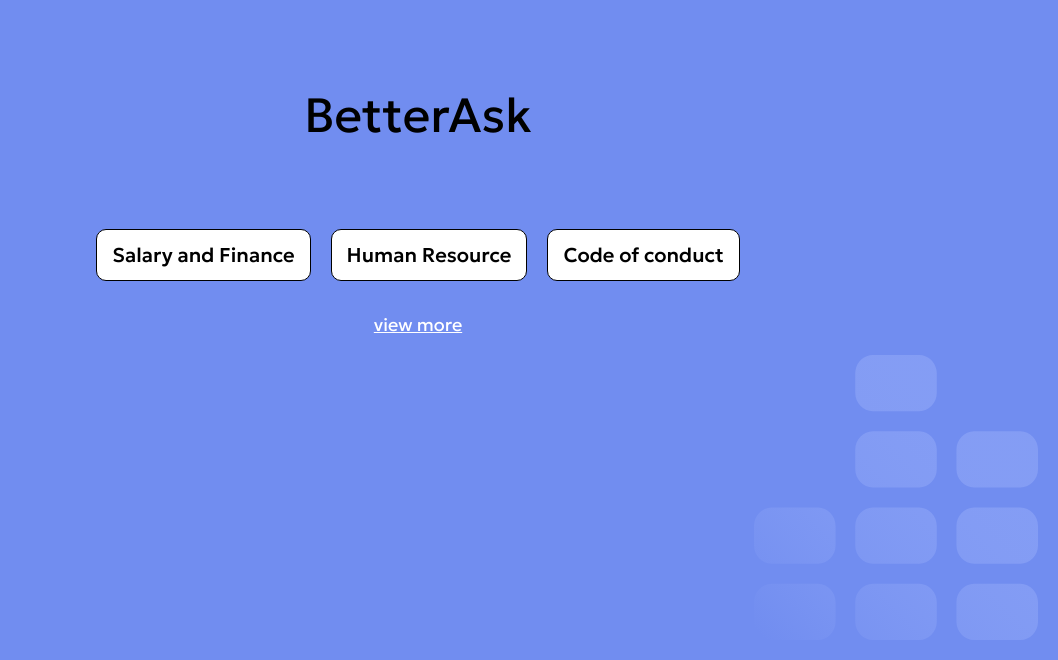
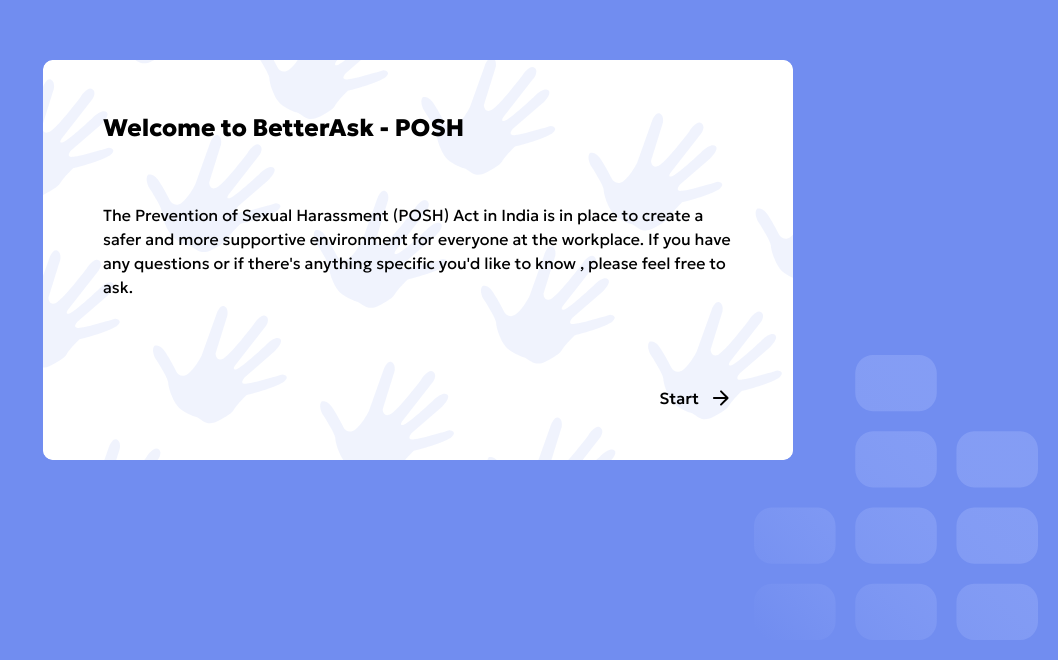
Before and after one commit to Sam05hitha/BetterAsk, a Next.js app: page / in a window 1280 px wide. Shown: the part 140-800 px from the top of the page, without its empty margins (222-1280 px from the left). Built offline with nearby package versions, Linux system fonts and the light colour scheme.

Commit message:
update/input landing page

```diff
--- a/app/_components/ActionButtons/ActionButtons.tsx
+++ b/app/_components/ActionButtons/ActionButtons.tsx
@@ -2,10 +2,9 @@
 
 import React from "react";
 import style from "./actionButton.module.scss";
-import { Button } from "@/app/_components";
+import { Button, ToolTip } from "@/app/_components";
 import AddOutlinedIcon from "@mui/icons-material/AddOutlined";
 import KeyboardReturnRoundedIcon from "@mui/icons-material/KeyboardReturnRounded";
-import Tooltip from "../Tooltip/Tooltip";
 import useTooltip from "@/app/_hooks/useTooltip";
 
 type TActionButtons = {
@@ -49,7 +48,7 @@
         color="white"
       >
         <KeyboardReturnRoundedIcon />
-        <Tooltip show={showBackTooltip} text="go back" />
+        <ToolTip show={showBackTooltip} text="go back" />
       </Button>
     </div>
   );
--- /dev/null
+++ b/app/_components/StartSpaceCard/StartSpaceCard.tsx
@@ -0,0 +1,108 @@
+"use client";
+
+import React, { useState } from "react";
+import style from "./start_space_card.module.scss";
+import KeyboardBackspaceRoundedIcon from "@mui/icons-material/KeyboardBackspaceRounded";
+import ArrowForwardRoundedIcon from "@mui/icons-material/ArrowForwardRounded";
+import { ChatInput } from "@/app/space/_components";
+import { useRouter } from "next/navigation";
+
+const slides = [
+  {
+    id: 0,
+    isLast: true,
+    p1: "The Prevention of Sexual Harassment (POSH) Act in India is in place to create a safer and more supportive environment for everyone at the workplace. If you have any questions or if there's anything specific you'd like to know , please feel free to ask.",
+    p2: "",
+    title: "Welcome to BetterAsk - POSH",
+  },
+  {
+    id: 1,
+    isInput: true,
+    p1: "Your feelings and inquiries are valid, and it's important to ensure that everyone feels secure and respected. If you or someone you know is dealing with a situation related to this, there are mechanisms in place for support and resolution.",
+    p2: "Remember that you are not alone, and seeking information is a positive step toward understanding and empowerment.",
+    title: "",
+  },
+];
+
+interface ISlide {
+  slideId: number;
+}
+
+export default function StartSpaceCard() {
+  const [slide, setSlide] = useState<ISlide>({
+    slideId: 0,
+  });
+  const [startChatInputValue, setStartChatInputValue] = useState<string>("");
+  const router = useRouter();
+
+  function handleOnSlideStart() {
+    setSlide((prev) => ({
+      ...prev,
+      slideId: prev.slideId + 1,
+    }));
+  }
+
+  function handleOnSlideBack() {
+    setSlide((prev) => ({
+      ...prev,
+      slideId: prev.slideId ? prev.slideId - 1 : 0,
+    }));
+  }
+
+  function handleStartChatInput(event: React.ChangeEvent<HTMLInputElement>) {
+    const value = event.target.value;
+    setStartChatInputValue(value);
+  }
+  function handleStartChatSubmit(event: React.FormEvent<HTMLFormElement>) {
+    event.preventDefault();
+
+    router.push("/space/new_chat_model");
+  }
+
+  return (
+    <div className={style.start_space_container_main}>
+      <div
+        key={slide?.slideId}
+        className={`${style.start_space_card_items_container} ${
+          style[`slide_${slide.slideId}`]
+        }`}
+      >
+        {slides.map((item) => (
+          <div key={item.id} className={style.start_space_card_item}>
+            {item.title && <h2 className="font-bold">{item.title}</h2>}
+            <p>{item.p1}</p>
+            {item.p2 && <p className="font-medium">{item.p2}</p>}
+            <div className={style.start_space_card_footer}>
+              {item.isLast && (
+                <button
+                  className={style.start_slide_button}
+                  onClick={handleOnSlideStart}
+                >
+                  <span className="font-medium">Start</span>
+                  <ArrowForwardRoundedIcon />
+                </button>
+              )}
+              {slide.slideId > 0 && (
+                <>
+                  <button
+                    className={style.back_slide_button}
+                    onClick={handleOnSlideBack}
+                  >
+                    <KeyboardBackspaceRoundedIcon />
+                    <span className="font-medium">Back</span>
+                  </button>
+                  <ChatInput
+                    placeHolder="Ask me anything about posh"
+                    handleOnChange={handleStartChatInput}
+                    handleOnSubmit={handleStartChatSubmit}
+                    value={startChatInputValue}
+                  />
+                </>
+              )}
+            </div>
+          </div>
+        ))}
+      </div>
+    </div>
+  );
+}
--- /dev/null
+++ b/app/_components/StartSpaceCard/start_space_card.module.scss
@@ -0,0 +1,78 @@
+.start_space_container_main {
+  width: 750px;
+  height: 400px;
+  border-radius: 10px;
+  background-color: white;
+  overflow: hidden;
+}
+
+.start_space_card_items_container {
+  flex-shrink: 0;
+  flex-wrap: nowrap;
+  display: flex;
+  height: 100%;
+  width: max-content;
+  transform: translateX(0);
+  transition: all 0.3s ease-in;
+}
+
+@for $i from 0 through 2 {
+  .start_space_card_items_container {
+    &.slide_#{$i} {
+      transform: translateX(-#{$i * 750}px);
+    }
+  }
+}
+
+.start_space_card_item {
+  border-radius: 10px;
+  background: url("../../../public/slide-bg.svg") repeat;
+  background-size: 130%;
+  flex-shrink: 0;
+  width: 750px;
+  height: 100%;
+  padding: 50px 60px;
+  display: flex;
+  flex-direction: column;
+  justify-content: space-between;
+  h2 {
+    font-size: 24px;
+  }
+
+  form {
+    padding: 0;
+    margin-left: 30px;
+  }
+}
+
+@mixin slide_button($L, $LOffset, $R, $ROffset) {
+  display: flex;
+  align-items: center;
+  justify-content: space-between;
+
+  & span {
+    transition: 0.5s ease;
+    margin-right: $R;
+    margin-left: $L;
+  }
+
+  &:hover {
+    & span {
+      margin-left: $LOffset;
+      margin-right: $ROffset;
+    }
+  }
+}
+
+.start_space_card_footer {
+  display: flex;
+  margin-top: 30px;
+
+  .start_slide_button {
+    margin-left: auto;
+    @include slide_button(auto, auto, 10px, 13px);
+  }
+  .back_slide_button {
+    @include slide_button(10px, 13px, auto, auto);
+  }
+}
--- a/app/_components/index.tsx
+++ b/app/_components/index.tsx
@@ -7,3 +7,5 @@
 export { default as ActionButtons } from "./ActionButtons/ActionButtons";
 export { default as Table } from "./Table/Table";
 export { default as TableButtonGroup } from "./Table/TableButtonGroup";
+export { default as StartSpaceCard } from "./StartSpaceCard/StartSpaceCard";
+export { default as ToolTip } from "./Tooltip/Tooltip";
--- a/app/page.tsx
+++ b/app/page.tsx
@@ -2,7 +2,7 @@
 
 import Link from "next/link";
 import style from "./main.module.scss";
-import { Button } from "./_components";
+import { Button, StartSpaceCard } from "./_components";
 import { useRouter } from "next/navigation";
 import Image from "next/image";
 import Hbg from "../public/home-bg.svg";
@@ -25,7 +25,7 @@
 
   return (
     <main className={`${style.home_container} ${style.no_navbar} bg-primary`}>
-      <h1 className="font-inria text-5xl ">BetterAsk</h1>
+      {/* <h1 className="font-inria text-5xl ">BetterAsk</h1>
 
       <div className={style.home_spaces}>
         <div>
@@ -45,7 +45,8 @@
         <Link className="text-white text-lg  underline font-geo" href={""}>
           view more
         </Link>
-      </div>
+      </div> */}
+      <StartSpaceCard />
       <div className={style.home_bgImage}>
         <Image src={Hbg} priority alt="" />
       </div>
--- a/app/space/_components/(components)/ChatAction.tsx
+++ b/app/space/_components/(components)/ChatAction.tsx
@@ -4,8 +4,7 @@
 import style from "../_styles/chatAction.module.scss";
 import { Recent, TopSpaces } from "..";
 import { useRouter } from "next/navigation";
-import { ActionButtons } from "@/app/_components";
-import Tooltip from "@/app/_components/Tooltip/Tooltip";
+import { ActionButtons, ToolTip } from "@/app/_components";
 import useTooltip from "@/app/_hooks/useTooltip";
 import SignalCellularAlt1BarRoundedIcon from "@mui/icons-material/SignalCellularAlt1BarRounded";
 
@@ -60,7 +59,7 @@
             <path d="M6.5 20c-.83 0-1.5-.67-1.5-1.5v-17c0-.83.67-1.5 1.5-1.5s1.5.67 1.5 1.5v17c0 .83-.67 1.5-1.5 1.5z"></path>
           </svg>
 
-          <Tooltip
+          <ToolTip
             show={showCollapseButton}
             text={collapse ? "show sidebar" : "hide sidebar"}
           />
--- a/app/space/_components/(components)/ChatInput.tsx
+++ b/app/space/_components/(components)/ChatInput.tsx
@@ -8,12 +8,14 @@
   handleOnSubmit: TOnSubmit;
   handleOnChange: TOnChange;
   value: string;
+  placeHolder?: string;
 }
 
 export default function ChatInput({
   handleOnSubmit,
   handleOnChange,
   value,
+  placeHolder,
 }: TChatInput) {
   return (
     <form
@@ -23,7 +25,7 @@
       <div>
         <input
           value={value}
-          placeholder="Enter your message here"
+          placeholder={placeHolder || "Enter your message here"}
           type="text"
           onChange={handleOnChange}
         />
```
Also changed, not shown: public/slide-bg.svg (added).
